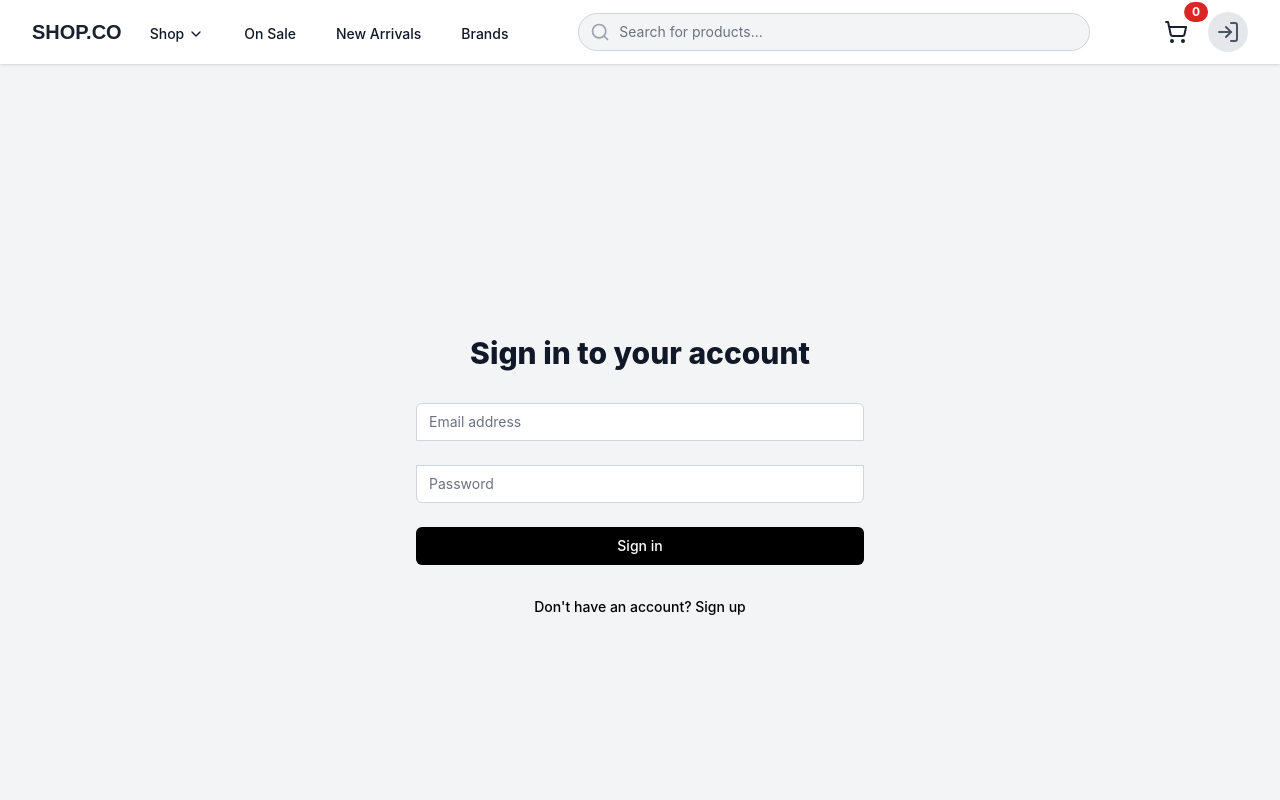
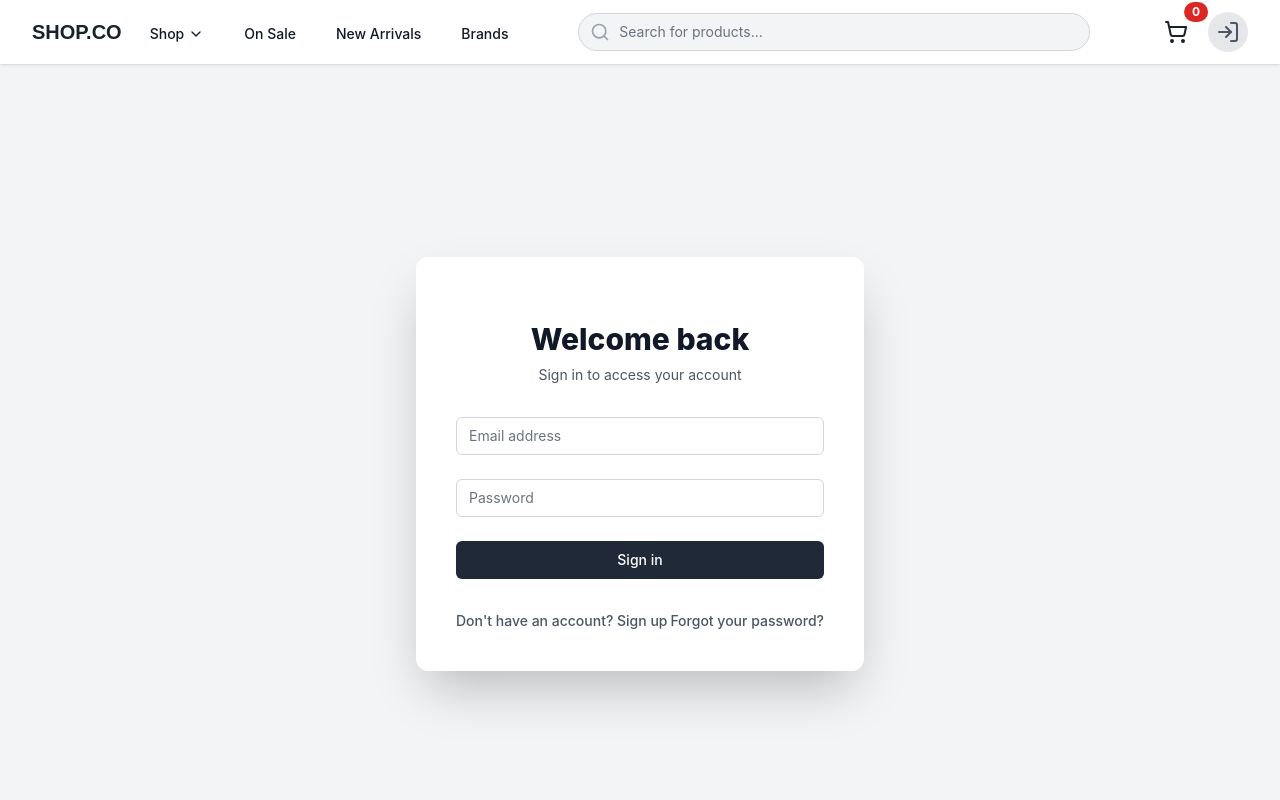
Before and after one commit to yousefjoe1/vite-react, a React (Vite) app: page /auth in a window 1280 px wide. Shown: the top 800 px of the page. Built offline with nearby package versions, Linux system fonts and the light colour scheme.

Commit message:
added forgot password to login page and enhanced the UI a little bit

```diff
--- a/src/Pages/Auth/Auth.jsx
+++ b/src/Pages/Auth/Auth.jsx
@@ -1,8 +1,10 @@
 import { useState, useEffect } from "react";
 import { Spinner } from "@chakra-ui/react";
+import { motion } from "framer-motion";
 
 const Auth = () => {
   const [isLogin, setIsLogin] = useState(true);
+  const [isForgotPassword, setIsForgotPassword] = useState(false);
   const [formData, setFormData] = useState({
     name: "",
     email: "",
@@ -10,11 +12,13 @@ const Auth = () => {
   });
   const [errors, setErrors] = useState({});
   const [isSubmit, setIsSubmit] = useState(false);
+  const [message, setMessage] = useState("");
 
   useEffect(() => {
     const searchParams = new URLSearchParams(window.location.search);
     const mode = searchParams.get("mode");
     setIsLogin(mode !== "register");
+    setIsForgotPassword(mode === "forgot-password");
   }, []);
 
   const handleInputChange = (e) => {
@@ -27,7 +31,7 @@ const Auth = () => {
 
   const validateForm = () => {
     const newErrors = {};
-    if (!isLogin && !formData.name) {
+    if (!isLogin && !isForgotPassword && !formData.name) {
       newErrors.name = "Name is required";
     }
     if (!formData.email) {
@@ -35,9 +39,9 @@ const Auth = () => {
     } else if (!/\S+@\S+\.\S+/.test(formData.email)) {
       newErrors.email = "Email is invalid";
     }
-    if (!formData.password) {
+    if (!isForgotPassword && !formData.password) {
       newErrors.password = "Password is required";
-    } else if (formData.password.length < 6) {
+    } else if (!isForgotPassword && formData.password.length < 6) {
       newErrors.password = "Password must be at least 6 characters";
     }
     setErrors(newErrors);
@@ -49,10 +53,18 @@ const Auth = () => {
     if (!validateForm()) return;
 
     setIsSubmit(true);
+    setMessage("");
     try {
-      const url = isLogin
-        ? "https://e-commerce-depi-node.vercel.app/api/users/login"
-        : "https://e-commerce-depi-node.vercel.app/api/users/register";
+      let url;
+      if (isLogin) {
+        url = "https://e-commerce-depi-node.vercel.app/api/users/login";
+      } else if (isForgotPassword) {
+        url =
+          "https://e-commerce-depi-node.vercel.app/api/users/forgot-password";
+      } else {
+        url = "https://e-commerce-depi-node.vercel.app/api/users/register";
+      }
+
       const response = await fetch(url, {
         method: "POST",
         headers: {
@@ -62,12 +74,17 @@ const Auth = () => {
       });
       const result = await response.json();
       if (response.ok) {
+        if (isLogin) {
           localStorage.setItem("userToken", result.token);
           window.location.href = "/";
+        } else if (isForgotPassword) {
+          setMessage("Password reset instructions sent to your email.");
         } else {
-        throw new Error(
-          result.message || (isLogin ? "Login failed" : "Registration failed")
-        );
+          setMessage("Registration successful. Please log in.");
+          setIsLogin(true);
+        }
+      } else {
+        throw new Error(result.message || "An error occurred");
       }
     } catch (error) {
       console.error(error);
@@ -77,24 +94,41 @@ const Auth = () => {
     }
   };
 
-  const toggleAuthMode = () => {
-    setIsLogin(!isLogin);
+  const toggleAuthMode = (mode) => {
+    setIsLogin(mode === "login");
+    setIsForgotPassword(mode === "forgot-password");
     setFormData({ name: "", email: "", password: "" });
     setErrors({});
-    const newMode = isLogin ? "register" : "login";
-    window.history.pushState({}, "", `/auth?mode=${newMode}`);
+    setMessage("");
+    window.history.pushState({}, "", `/auth?mode=${mode}`);
   };
 
   return (
     <div className="min-h-screen flex items-center justify-center bg-gray-100 py-12 px-4 sm:px-6 lg:px-8">
-      <div className="max-w-md w-full space-y-8">
+      <motion.div
+        initial={{ opacity: 0, y: -20 }}
+        animate={{ opacity: 1, y: 0 }}
+        transition={{ duration: 0.5 }}
+        className="max-w-md w-full space-y-8 bg-white p-10 rounded-xl shadow-2xl"
+      >
         <div>
           <h2 className="mt-6 text-center text-3xl font-extrabold text-gray-900">
-            {isLogin ? "Sign in to your account" : "Create a new account"}
+            {isForgotPassword
+              ? "Reset your password"
+              : isLogin
+              ? "Welcome back"
+              : "Create your account"}
           </h2>
+          <p className="mt-2 text-center text-sm text-gray-600">
+            {isForgotPassword
+              ? "Enter your email to receive reset instructions"
+              : isLogin
+              ? "Sign in to access your account"
+              : "Join us and start shopping"}
+          </p>
         </div>
         <form className="mt-8 space-y-6" onSubmit={handleSubmit}>
-          {!isLogin && (
+          {!isLogin && !isForgotPassword && (
             <div>
               <label htmlFor="name" className="sr-only">
                 Name
@@ -105,7 +139,7 @@ const Auth = () => {
                 type="text"
                 value={formData.name}
                 onChange={handleInputChange}
-                className="appearance-none rounded-none relative block w-full px-3 py-2 border border-gray-300 placeholder-gray-500 text-gray-900 rounded-t-md focus:outline-none focus:ring-black focus:border-black focus:z-10 sm:text-sm"
+                className="appearance-none rounded-md relative block w-full px-3 py-2 border border-gray-300 placeholder-gray-500 text-gray-900 focus:outline-none focus:ring-gray-500 focus:border-gray-500 focus:z-10 sm:text-sm transition duration-300 ease-in-out"
                 placeholder="Name"
               />
               {errors.name && (
@@ -123,15 +157,14 @@ const Auth = () => {
               type="email"
               value={formData.email}
               onChange={handleInputChange}
-              className={`appearance-none rounded-none relative block w-full px-3 py-2 border border-gray-300 placeholder-gray-500 text-gray-900 ${
-                isLogin ? "rounded-t-md" : ""
-              } focus:outline-none focus:ring-black focus:border-black focus:z-10 sm:text-sm`}
+              className="appearance-none rounded-md relative block w-full px-3 py-2 border border-gray-300 placeholder-gray-500 text-gray-900 focus:outline-none focus:ring-gray-500 focus:border-gray-500 focus:z-10 sm:text-sm transition duration-300 ease-in-out"
               placeholder="Email address"
             />
             {errors.email && (
               <p className="text-red-500 text-xs mt-1">{errors.email}</p>
             )}
           </div>
+          {!isForgotPassword && (
             <div>
               <label htmlFor="password" className="sr-only">
                 Password
@@ -142,46 +175,98 @@ const Auth = () => {
                 type="password"
                 value={formData.password}
                 onChange={handleInputChange}
-              className="appearance-none rounded-none relative block w-full px-3 py-2 border border-gray-300 placeholder-gray-500 text-gray-900 rounded-b-md focus:outline-none focus:ring-black focus:border-black focus:z-10 sm:text-sm"
+                className="appearance-none rounded-md relative block w-full px-3 py-2 border border-gray-300 placeholder-gray-500 text-gray-900 focus:outline-none focus:ring-gray-500 focus:border-gray-500 focus:z-10 sm:text-sm transition duration-300 ease-in-out"
                 placeholder="Password"
               />
               {errors.password && (
                 <p className="text-red-500 text-xs mt-1">{errors.password}</p>
               )}
             </div>
+          )}
 
           <div>
-            <button
+            <motion.button
               type="submit"
               disabled={isSubmit}
-              className="group relative w-full flex justify-center py-2 px-4 border border-transparent text-sm font-medium rounded-md text-white bg-black hover:bg-gray-800 focus:outline-none focus:ring-2 focus:ring-offset-2 focus:ring-black"
+              whileHover={{ scale: 1.05 }}
+              whileTap={{ scale: 0.95 }}
+              className="group relative w-full flex justify-center py-2 px-4 border border-transparent text-sm font-medium rounded-md text-white bg-gray-800 hover:bg-gray-700 focus:outline-none focus:ring-2 focus:ring-offset-2 focus:ring-gray-500 transition duration-300 ease-in-out"
             >
               {isSubmit ? (
                 <Spinner size="sm" color="white" />
               ) : (
-                <span>{isLogin ? "Sign in" : "Sign up"}</span>
+                <span>
+                  {isForgotPassword
+                    ? "Reset Password"
+                    : isLogin
+                    ? "Sign in"
+                    : "Sign up"}
+                </span>
               )}
-            </button>
+            </motion.button>
           </div>
         </form>
 
-        <div className="text-sm text-center">
-          <button
-            onClick={toggleAuthMode}
-            className="font-medium text-black hover:text-gray-800"
+        <div className="flex items-center justify-between">
+          <div className="text-sm">
+            <motion.button
+              onClick={() => toggleAuthMode(isLogin ? "register" : "login")}
+              whileHover={{ scale: 1.05 }}
+              whileTap={{ scale: 0.95 }}
+              className="font-medium text-gray-600 hover:text-gray-500 transition duration-300 ease-in-out"
             >
               {isLogin
                 ? "Don't have an account? Sign up"
                 : "Already have an account? Sign in"}
-          </button>
+            </motion.button>
           </div>
-
-        {errors.submit && (
-          <div className="mt-4 text-red-500 text-sm text-center">
-            {errors.submit}
+          {isLogin && (
+            <div className="text-sm">
+              <motion.button
+                onClick={() => toggleAuthMode("forgot-password")}
+                whileHover={{ scale: 1.05 }}
+                whileTap={{ scale: 0.95 }}
+                className="font-medium text-gray-600 hover:text-gray-500 transition duration-300 ease-in-out"
+              >
+                Forgot your password?
+              </motion.button>
             </div>
           )}
         </div>
+
+        {isForgotPassword && (
+          <div className="text-sm text-center">
+            <motion.button
+              onClick={() => toggleAuthMode("login")}
+              whileHover={{ scale: 1.05 }}
+              whileTap={{ scale: 0.95 }}
+              className="font-medium text-gray-600 hover:text-gray-500 transition duration-300 ease-in-out"
+            >
+              Back to login
+            </motion.button>
+          </div>
+        )}
+
+        {message && (
+          <motion.div
+            initial={{ opacity: 0, y: -10 }}
+            animate={{ opacity: 1, y: 0 }}
+            className="mt-4 text-gray-700 text-sm text-center bg-gray-100 p-2 rounded-md"
+          >
+            {message}
+          </motion.div>
+        )}
+
+        {errors.submit && (
+          <motion.div
+            initial={{ opacity: 0, y: -10 }}
+            animate={{ opacity: 1, y: 0 }}
+            className="mt-4 text-red-500 text-sm text-center bg-red-100 p-2 rounded-md"
+          >
+            {errors.submit}
+          </motion.div>
+        )}
+      </motion.div>
     </div>
   );
 };
```
Lines whose indentation alone changed are shown as unchanged.
